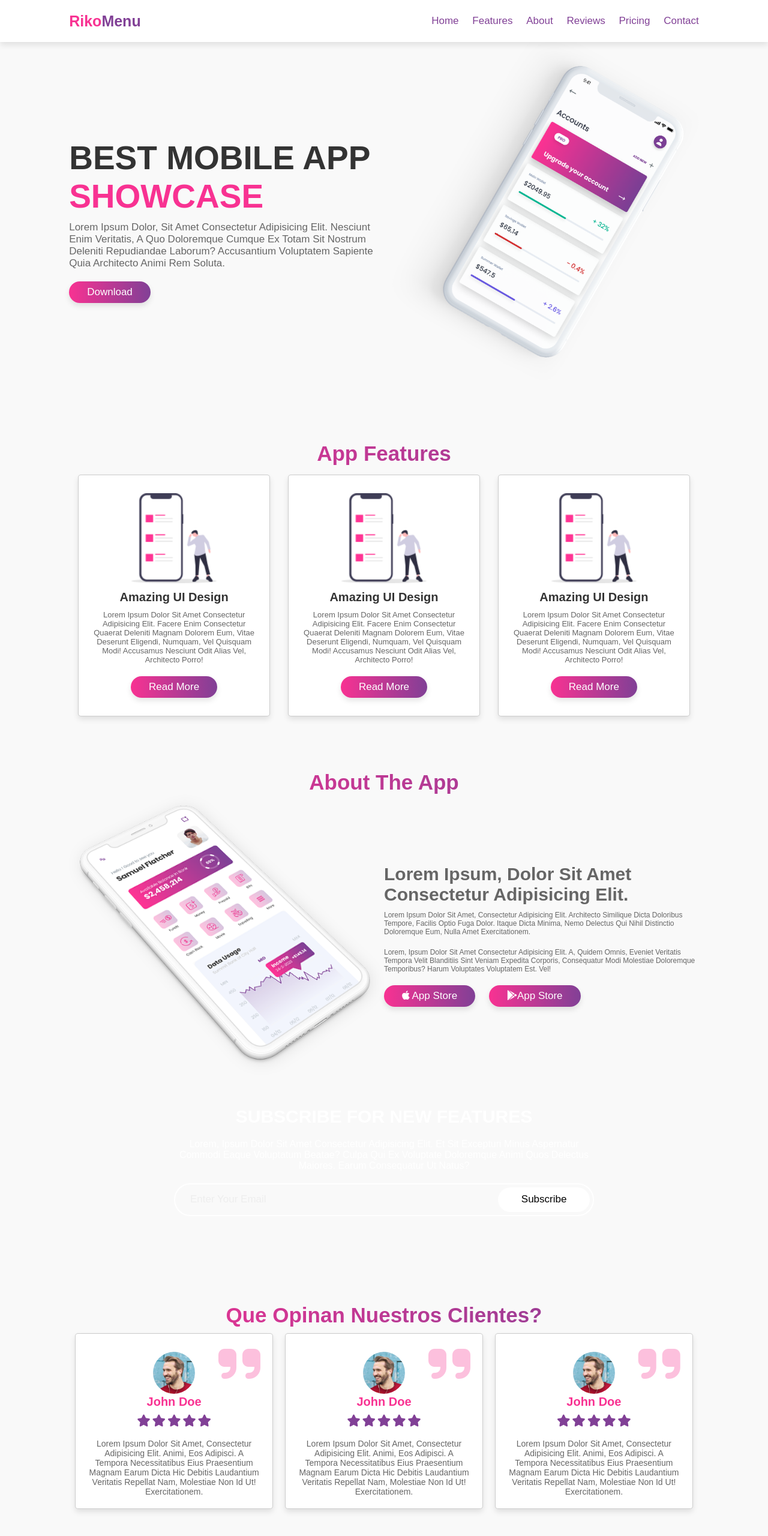
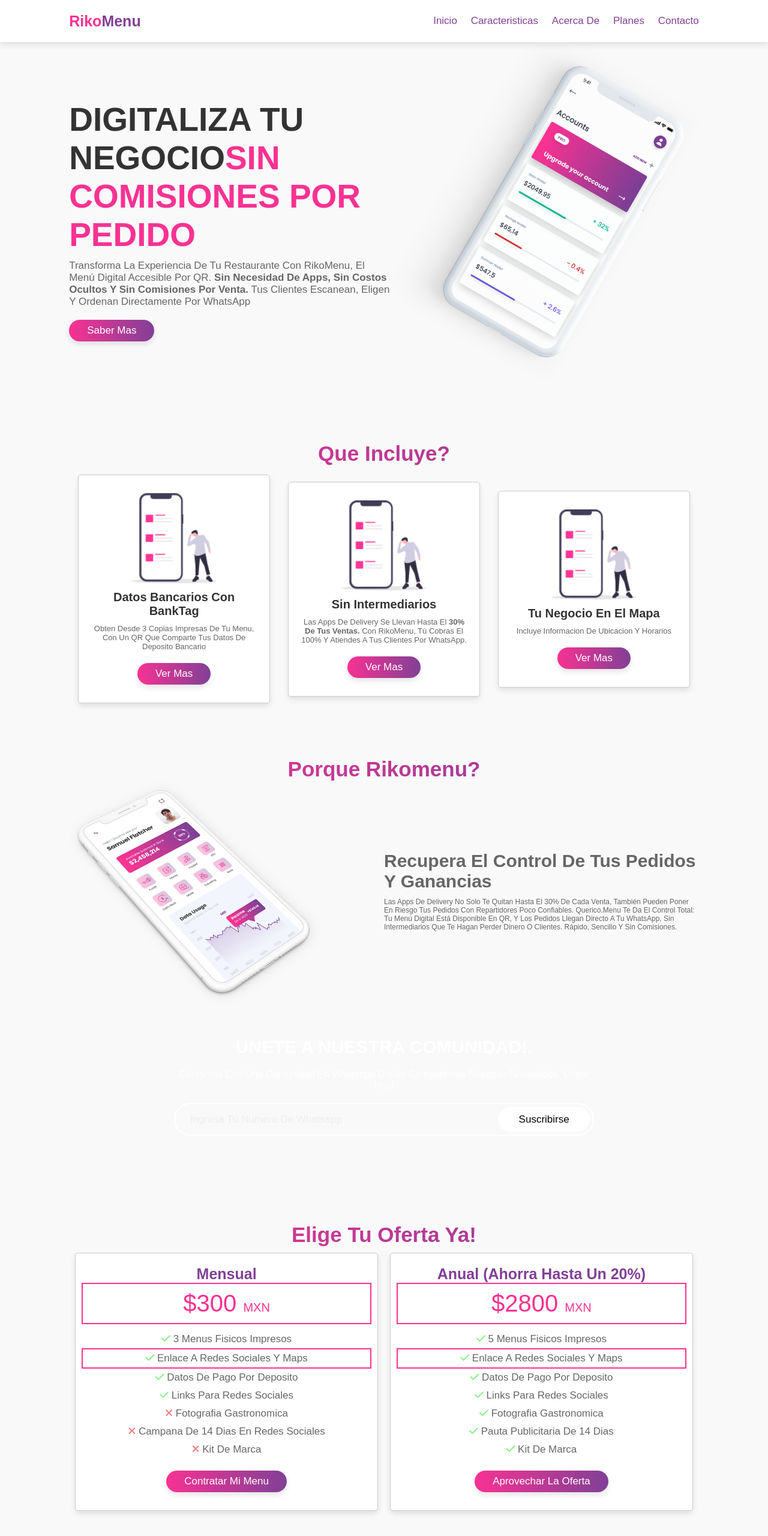
Before and after one commit to zentyk/ricomenu.digital, a website built with Vite: page index.html in a window 1280 px wide. Shown: the top 2560 px of the page at 60% size. Built offline with nearby package versions, Linux system fonts and the light colour scheme; files whose address does not match are found by name.

Commit message:
Modifications for RikoMenu

```diff
--- a/index.html
+++ b/index.html
@@ -15,19 +15,20 @@
       <input type="checkbox" name="menu-bar" id="menu-bar">
       <label for="menu-bar" class="fas fa-bars"></label>
       <nav class="navbar">
-        <a href="#" id="home">Home</a>
-        <a href="#features">Features</a>
-        <a href="#about">About</a>
-        <a href="#reviews">Reviews</a>
-        <a href="#pricing">Pricing</a>
-        <a href="#contact">Contact</a>
+        <a href="#" id="home">Inicio</a>
+        <a href="#features">Caracteristicas</a>
+        <a href="#about">Acerca de</a>
+        <!--a href="#reviews">Reviews</a-->
+        <a href="#pricing">Planes</a>
+        <a href="#contact">Contacto</a>
       </nav>
     </header>
     <section class="home" id="home">
       <div class="content">
-        <h3>best mobile app <span>showcase</span></h3>
-        <p>Lorem ipsum dolor, sit amet consectetur adipisicing elit. Nesciunt enim veritatis, a quo doloremque cumque ex totam sit nostrum deleniti repudiandae laborum? Accusantium voluptatem sapiente quia architecto animi rem soluta.</p>
-        <a href="#" class="btn">download</a>
+        <h3>Digitaliza tu negocio<span>sin comisiones por pedido</span></h3>
+        <p>Transforma la experiencia de tu restaurante con RikoMenu, el menú digital accesible por QR. <strong>Sin necesidad de apps, sin costos ocultos y sin comisiones por venta.</strong>
+          Tus clientes escanean, eligen y ordenan directamente por WhatsApp</p>
+        <a href="#features" class="btn">Saber mas</a>
       </div>
 
       <div class="image">
@@ -35,41 +36,41 @@
       </div>
     </section>
     <section class="features" id="features">
-      <h1 class="heading">app features</h1>
+      <h1 class="heading">Que Incluye?</h1>
       <div class="box-container">
         <div class="box">
           <img src="./assets/image/f-icon1.png">
-          <h3>amazing UI design</h3>
-          <p>Lorem ipsum dolor sit amet consectetur adipisicing elit. Facere enim consectetur quaerat deleniti magnam dolorem eum, vitae deserunt eligendi, numquam, vel quisquam modi! Accusamus nesciunt odit alias vel, architecto porro!</p>
-          <a href="#" class="btn">read more</a>
+          <h3>Datos bancarios con <strong>BankTag</strong> </h3>
+          <p>Obten desde 3 copias impresas de tu menu, con un QR que comparte tus datos de deposito bancario</p>
+          <a href="#" class="btn">Ver mas</a>
         </div>
 
         <div class="box">
           <img src="./assets/image/f-icon1.png">
-          <h3>amazing UI design</h3>
-          <p>Lorem ipsum dolor sit amet consectetur adipisicing elit. Facere enim consectetur quaerat deleniti magnam dolorem eum, vitae deserunt eligendi, numquam, vel quisquam modi! Accusamus nesciunt odit alias vel, architecto porro!</p>
-          <a href="#" class="btn">read more</a>
+          <h3>Sin intermediarios</h3>
+          <p>Las apps de delivery se llevan hasta el <strong>30% de tus ventas.</strong> Con rikoMenu, tú cobras el 100% y atiendes a tus clientes por WhatsApp.</p>
+          <a href="#" class="btn">Ver mas</a>
         </div>
 
-
-      <div class="box">
+        <div class="box">
           <img src="./assets/image/f-icon1.png">
-          <h3>amazing UI design</h3>
-          <p>Lorem ipsum dolor sit amet consectetur adipisicing elit. Facere enim consectetur quaerat deleniti magnam dolorem eum, vitae deserunt eligendi, numquam, vel quisquam modi! Accusamus nesciunt odit alias vel, architecto porro!</p>
-          <a href="#" class="btn">read more</a>
-      </div>
+          <h3>Tu negocio en el mapa</h3>
+          <p>Incluye informacion de ubicacion y horarios</p>
+          <a href="#" class="btn">Ver mas</a>
+        </div>
     </section>
     <section class="about" id="about">
-      <h1 class="heading">About the app</h1>
+      <h1 class="heading">Porque rikomenu?</h1>
       <div class="column">
         <div class="image">
           <img src="./assets/image/about-img.png" alt="">
         </div>
         <div class="content">
-          <h3>Lorem ipsum, dolor sit amet consectetur adipisicing elit.</h3>
-          <p>Lorem ipsum dolor sit amet, consectetur adipisicing elit. Architecto similique dicta doloribus tempore, facilis optio fuga dolor. Itaque dicta minima, nemo delectus qui nihil distinctio doloremque eum, nulla amet exercitationem. </p>
-          <p>Lorem, ipsum dolor sit amet consectetur adipisicing elit. A, quidem omnis, eveniet veritatis tempora velit blanditiis sint veniam expedita corporis, consequatur modi molestiae doloremque temporibus? Harum voluptates voluptatem est. Vel! </p>
-          <div class="buttons">
+          <h3>Recupera el control de tus pedidos y ganancias</h3>
+          <p>Las apps de delivery no solo te quitan hasta el 30% de cada venta, también pueden poner en riesgo tus pedidos con repartidores poco confiables.
+            Querico.menu te da el control total: tu menú digital está disponible en QR, y los pedidos llegan directo a tu WhatsApp, sin intermediarios que te hagan perder dinero o clientes.
+            Rápido, sencillo y sin comisiones.</p>
+          <!--div class="buttons">
             <a href="#" class="btn">
               <i class="fab fa-apple"></i>
               app store
@@ -77,19 +78,19 @@
             <a href="#" class="btn">
               <i class="fab fa-google-play"></i>app store
             </a>
-          </div>
+          </div-->
         </div>
       </div>
     </section>
     <div class="newsletter">
-      <h3>Subscribe for new Features</h3>
-      <p>Lorem, ipsum dolor sit amet consectetur adipisicing elit. Et sit excepturi minus aspernatur commodi eaque voluptatum beatae? Culpa qui ex voluptate doloremque animi quos delectus maiores. Earum consequatur ut natus?</p>
+      <h3>Unete a nuestra comunidad!.</h3>
+      <p>Contamos con una comunidad en whatsapp donde compartimos nuestras novedades, unete hoy!</p>
       <form action="">
-        <input type="email" name="email" id="email" placeholder="Enter your email">
-        <input type="submit" value="subscribe">
+        <input type="phone" name="phone" id="phone" placeholder="Ingresa tu numero de whatsapp">
+        <input type="submit" value="suscribirse">
       </form>
     </div>
-    <section class="review" id="reviews">
+    <!--section class="review" id="reviews">
       <h1 class="heading">Que opinan nuestros clientes?</h1>
       <div class="box-container">
         <div class="box">
@@ -144,41 +145,45 @@
           </div>
         </div>
       </div>
-    </section>
+    </section-->
     <section class="pricing" id="pricing">
-      <h1 class="heading">Our Pricing Plans</h1>
+      <h1 class="heading">Elige tu oferta ya!</h1>
       <div class="box-container">
         <div class="box">
-          <h3 class="title">basic</h3>
+          <h3 class="title">Mensual</h3>
           <div class="price">
-            $10 <span>/month</span>
+            $300 <span>MXN</span>
           </div>
           <ul>
-            <li><i class="fas fa-check"></i>+1000 Downloads</li>
-            <li><i class="fas fa-check"></i>+1000 Downloads</li>
-            <li><i class="fas fa-check"></i>+1000 Downloads</li>
-            <li><i class="fas fa-check"></i>+1000 Downloads</li>
-            <li><i class="fas fa-check"></i>+1000 Downloads</li>
+            <li><i class="fas fa-check"></i> 3 Menus fisicos impresos</li>
+            <li><i class="fas fa-check"></i> Enlace a redes sociales y Maps</li>
+            <li><i class="fas fa-check"></i> Datos de pago por deposito</li>
+            <li><i class="fas fa-check"></i> Links para redes sociales</li>
+            <li><i class="fas fa-times"></i> Fotografia Gastronomica</li>
+            <li><i class="fas fa-times"></i> Campana de 14 dias en redes sociales</li>
+            <li><i class="fas fa-times"></i> Kit de Marca</li>
           </ul>
-          <a href="#" class="btn">Check Out</a>
+          <a href="#" class="btn">Contratar mi menu</a>
         </div>
 
         <div class="box">
-          <h3 class="title">basic</h3>
+          <h3 class="title">Anual (ahorra hasta un 20%)</h3>
           <div class="price">
-            $10 <span>/month</span>
+            $2800 <span> MXN</span>
           </div>
           <ul>
-            <li><i class="fas fa-check"></i>+1000 Downloads</li>
-            <li><i class="fas fa-check"></i>+1000 Downloads</li>
-            <li><i class="fas fa-check"></i>+1000 Downloads</li>
-            <li><i class="fas fa-check"></i>+1000 Downloads</li>
-            <li><i class="fas fa-check"></i>+1000 Downloads</li>
+            <li><i class="fas fa-check"></i> 5 Menus fisicos impresos</li>
+            <li><i class="fas fa-check"></i> Enlace a redes sociales y Maps</li>
+            <li><i class="fas fa-check"></i> Datos de pago por deposito</li>
+            <li><i class="fas fa-check"></i> Links para redes sociales</li>
+            <li><i class="fas fa-check"></i> Fotografia Gastronomica</li>
+            <li><i class="fas fa-check"></i> Pauta publicitaria de 14 dias</li>
+            <li><i class="fas fa-check"></i> Kit de Marca</li>
           </ul>
-          <a href="#" class="btn">Check Out</a>
+          <a href="#" class="btn">Aprovechar la oferta</a>
         </div>
 
-        <div class="box">
+        <!--div class="box">
           <h3 class="title">basic</h3>
           <div class="price">
             $10 <span>/month</span>
@@ -191,77 +196,73 @@
             <li><i class="fas fa-check"></i>+1000 Downloads</li>
           </ul>
           <a href="#" class="btn">Check Out</a>
-        </div>
+        </div-->
       </div>
     </section>
     <section class="contact" id="contact">
-      <h1 class="heading">contact us</h1>
       <div class="image">
         <img src="./assets/image/contact-img.png" alt="">
       </div>
       <form action="">
+        <h1 class="heading">Necesitas algo mas?</h1>
         <div class="inputBox">
           <input type="text" name="name" id="name" required>
-          <label for="name">name</label>
-        </div>
-
-        <div class="inputBox">
-          <input type="email" name="email" id="email" required>
-          <label for="name">e-mail</label>
+          <label for="name">Nombre</label>
         </div>
 
         <div class="inputBox">
           <input type="phone" name="phone" id="phone" required>
-          <label for="name">phone</label>
+          <label for="name">Telefono</label>
         </div>
 
         <div class="inputBox">
           <textarea name="message" id="message" cols="30" rows="10" required>
             </textarea>
-          <label for="name">message</label>
+          <label for="name">Envianos un mensaje</label>
         </div>
 
-        <input type="submit" class="btn" value="send message">
+        <input type="submit" class="btn" value="Contactar por whatsap">
       </form>
     </section>
     <div class="footer">
       <div class="box-container">
         <div class="box">
-          <h3>About Us</h3>
-          <p>Lorem ipsum dolor sit amet consectetur adipisicing elit. Magni earum natus impedit ratione similique eos. Assumenda quibusdam repudiandae neque dolor tempore autem? Tempora saepe nobis neque nihil reprehenderit, laborum error!</p>
-        </div>
-        <div class="box">
-          <h3>Quick Links</h3>
-
-          <a href="#">home</a>
-          <a href="#">features</a>
-          <a href="#">about</a>
-          <a href="#">review</a>
-          <a href="#">pricing</a>
-          <a href="#">contact</a>
+          <h3>Sobre nosotros</h3>
+          <p>RikoMenu es un producto de Servicios Nacionales Orthocana orientado a restaurantes y negocios del sector alimentario</p>
         </div>
 
         <div class="box">
-          <h3>Follow Us</h3>
+          <h3>Enlaces Utiles</h3>
 
-          <a href="#">facebook</a>
-          <a href="#">instagram</a>
-          <a href="#">tiktok</a>
-          <a href="#">linkedin</a>
+          <a href="#">Inicio</a>
+          <a href="#features">Caracteristicas</a>
+          <a href="#about">Acerca De</a>
+          <!--a href="#">Opiniones</a-->
+          <a href="#pricing">Precios</a>
+          <a href="#contact">Contacto</a>
         </div>
 
         <div class="box">
-          <h3>Contact Info</h3>
+          <h3>Ya nos sigues?</h3>
+          <a href="#">Facebook</a>
+          <a href="#">Youtube</a>
+          <a href="#">Tiktok</a>
+          <a href="#">Instagram</a>
+          <a href="#">LinkedIn</a>
+        </div>
+
+        <div class="box">
+          <h3>Soporte Tecnico</h3>
 
           <div class="info">
             <i class="fas fa-phone"></i>
-            <p>+525619331064 <br> +5513425720 </p>
+            <p>+525538903746</p>
           </div>
 
-          <div class="info">
+          <!--div class="info">
             <i class="fas fa-envelope"></i>
-            <p>evsa@sno.com <br> +5513425720 </p>
-          </div>
+            <p>soporte@sno.com</p>
+          </div-->
         </div>
       </div>
       <div class="credit">&copy; Servicios Nacionales Orthocana, 2025</div>
--- a/src/style.css
+++ b/src/style.css
@@ -204,8 +204,9 @@
 .about .column .content{
   flex: 1 1 40rem;
 }
+
 .about .column .image img{
-  width: 100%;
+  width: 80%;
 }
 
 .about .column .content h3{
@@ -246,7 +247,7 @@
   height: 5.5rem;
 }
 
-.newsletter form input[type="email"]{
+.newsletter form input[type="phone"]{
   padding: 0 2rem;
   font-size: 1.7rem;
   background:none;
@@ -256,7 +257,7 @@
   background: none;
 }
 
-.newsletter form input[type="email"]::placeholder{
+.newsletter form input[type="phone"]::placeholder{
   color: #eee;
   text-transform: capitalize;
 }
@@ -413,7 +414,7 @@
 .contact form{
   flex: 1 1 40px;
   padding: 2rem 3 rem;
-  border: 1rem solid rgba(0, 0, 0, 0.2);
+  border: .1rem solid rgba(0, 0, 0, 0.2);
   box-shadow: 0 0.5rem 1rem rgba(0, 0, 0, 0.1);
   border-radius: 0.5rem;
   background:#fff;
```
